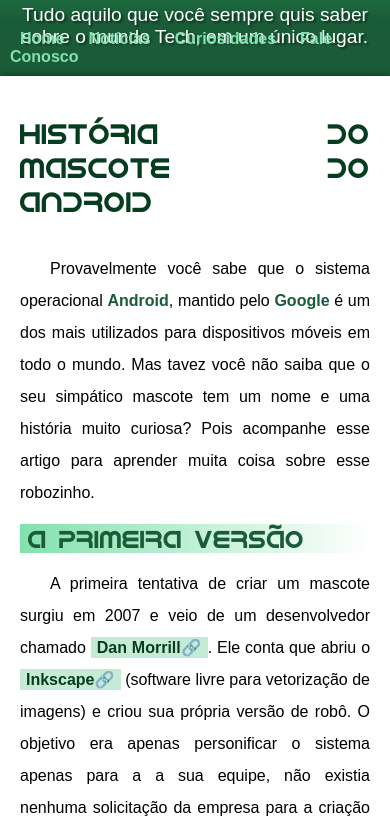
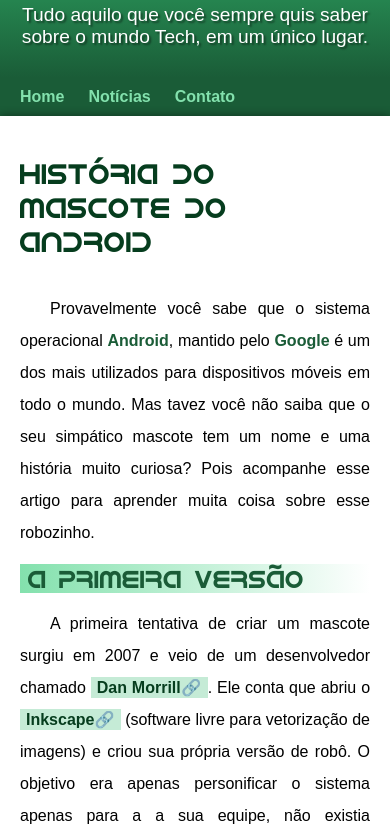
Before and after one commit to FidalgoCM/projeto-android, a plain HTML site: page index.html in a window 390 px wide. Shown: the part 170-997 px from the top of the page. Drawn offline with Linux system fonts and the light colour scheme.

Commit message:
Problema com responsividade

```diff
--- a/index.html
+++ b/index.html
@@ -17,8 +17,7 @@
 
             <a href="#">Home</a>
             <a href="#">Notícias</a>
-            <a href="#">Curiosidades</a>
-            <a href="#">Fale Conosco</a>
+            <a href="#">Contato</a>
 
     </nav>
     <main>
--- a/style.css
+++ b/style.css
@@ -38,7 +38,7 @@
 }
 
 header{
-    height: 150px;
+    height: auto;
     background-image: linear-gradient(to top, var(--cor4), var(--cor2));
     text-align: center;
     padding-top: 40px;
@@ -62,7 +62,7 @@
     padding-right: 10px;
     padding-left: 10px;
     margin: auto;
-    margin-bottom: 30px;
+    padding-bottom: 30px;
 }
 
 nav{
@@ -100,7 +100,7 @@
     font-family: var(--font2);
     font-size: 1.8em;
     color: var(--cor5);
-    text-align: justify;
+    text-align: left;
     padding: 20px 0px 20px 0px;
     font-weight: normal;
 }
```
